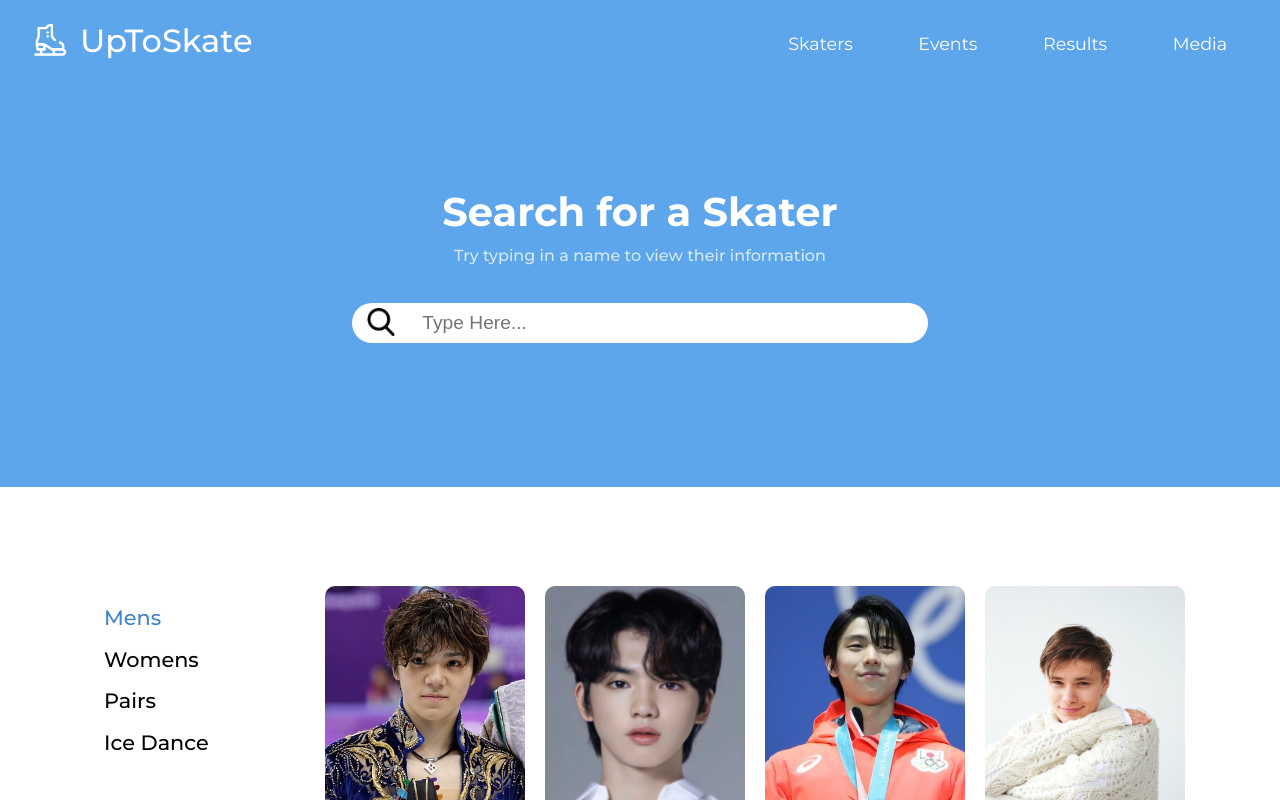
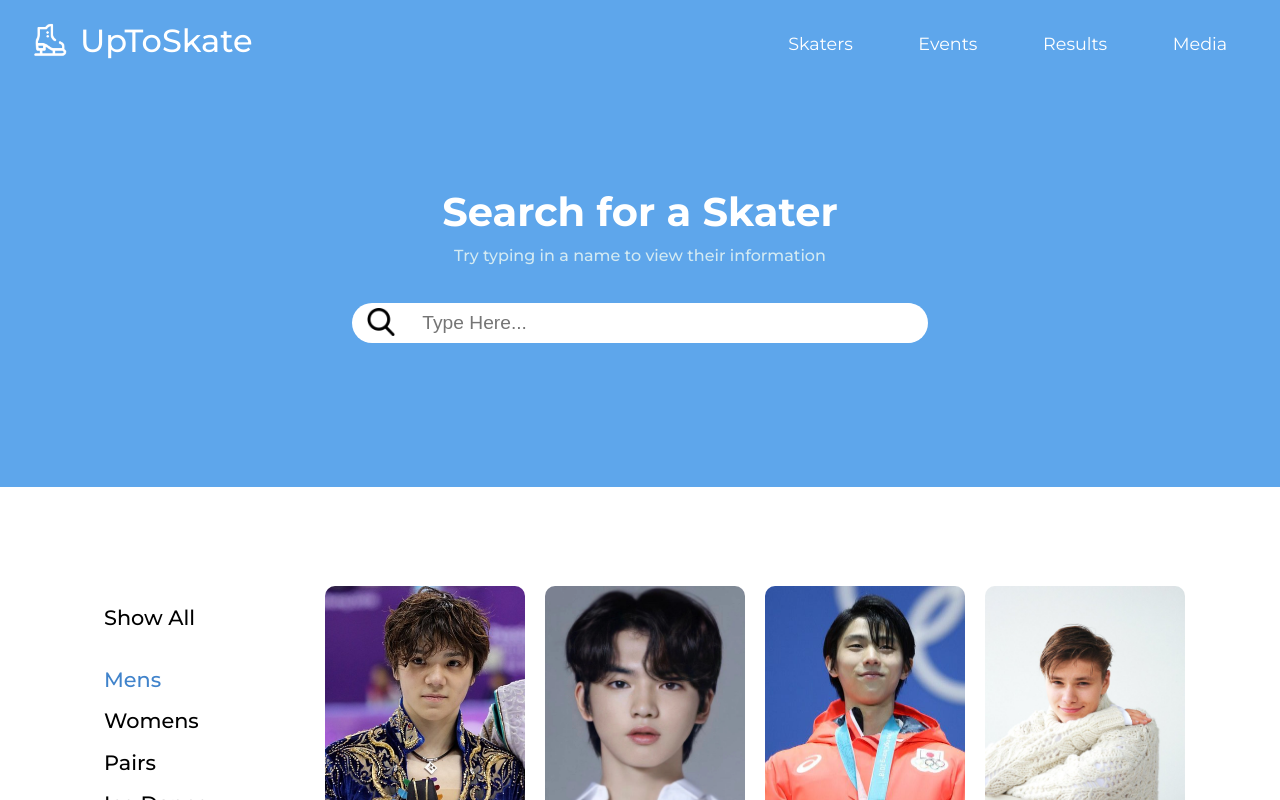
Before and after one commit to andywurm/UpToSkate, a React (Create React App) app: page /Skaters in a window 1280 px wide. Both pictures are taken after a click on the item "Mens". Shown: the top 800 px of the page. Built offline with nearby package versions, Linux system fonts and the light colour scheme.

Commit message:
get info from click

```diff
--- a/src/Components/DisplayEvents.tsx
+++ b/src/Components/DisplayEvents.tsx
@@ -6,6 +6,10 @@ interface IPropsEvents{
 }
 
 const DisplayEvents = (props : IPropsEvents) => {
+
+    function handleClick(clicked : Event ){
+        console.log(clicked)
+    }
 
     return(
         <div>
@@ -31,7 +35,7 @@ const DisplayEvents = (props : IPropsEvents) => {
                             </div>
 
                             <div className="eventButton">
-                                <button>More Info</button>
+                                <button onClick={() => handleClick(e)}>More Info</button>
                             </div>
 
                         </div>
--- a/src/Components/DisplaySkaters.tsx
+++ b/src/Components/DisplaySkaters.tsx
@@ -7,11 +7,16 @@ interface IPropsSkaters {
 }
 
 const DisplaySkaters = (props: IPropsSkaters) => {
+
+    function handleClick(person : Skater){
+        console.log(person)
+    }
+
     return (
         <div>
             {props.skaters.map((e) => {
                 return (
-                    <div className="skatePic" style={{ padding: '10px', display: 'inline-block' }}>
+                    <div className="skatePic" style={{ padding: '10px', display: 'inline-block' }} onClick={() => handleClick(e)}>
                         <img src={`./../img/${e.img}`} style={{ height: '250px', width: '200px', borderRadius: '10px' }} alt="" />
                         <div style={{ padding: '10px', fontWeight: '500', fontSize: '1.2em' }}>{e.name}</div>
                     </div>
--- a/src/Pages/PageCSS/SkatersStyles.css
+++ b/src/Pages/PageCSS/SkatersStyles.css
@@ -101,3 +101,12 @@
     transform: scale(1.05);
     color:#5ea6eb;
 }
+
+.all:hover{
+    transform: scale(1.05);
+    color:#5ea6eb;
+}
+
+.all{
+    margin-bottom: 20px;
+}
--- a/src/Pages/Skaters.tsx
+++ b/src/Pages/Skaters.tsx
@@ -18,8 +18,14 @@ const Skaters = (props: IPropsSkaters) => {
     props.setNavColor(true)
 
     function filterCat(category : string){
-        setClicked(category)
-        setSkaterList(skaters.filter((sk8r) => sk8r.category === category))
+        if(category !== "All Skaters"){
+            setClicked(category)
+            setSkaterList(skaters.filter((sk8r) => sk8r.category === category))
+        }
+        else {
+            setSkaterList(skaters)
+            setClicked("")
+        }
     }
 
     function goSearch( ){
@@ -60,6 +66,9 @@ const Skaters = (props: IPropsSkaters) => {
 
                 <div className="side">
                     <ul className="theList">
+                        {clicked !== "" ?
+                        <li className={clicked === "All Skaters" ? "active all" : "all"} onClick={(e) => filterCat("All Skaters")}>Show All</li>
+                        : null}
                         <li className={clicked === "Mens" ? "active men" : "men"} onClick={(e) => filterCat("Mens")}>Mens</li>
                         <li className={clicked === "Womens" ? "active women" : "women"} onClick={(e) => filterCat("Womens")}>Womens</li>
                         <li className={clicked === "Pairs" ? "active pair" : "pair"} onClick={(e) => filterCat("Pairs")}>Pairs</li>
```
